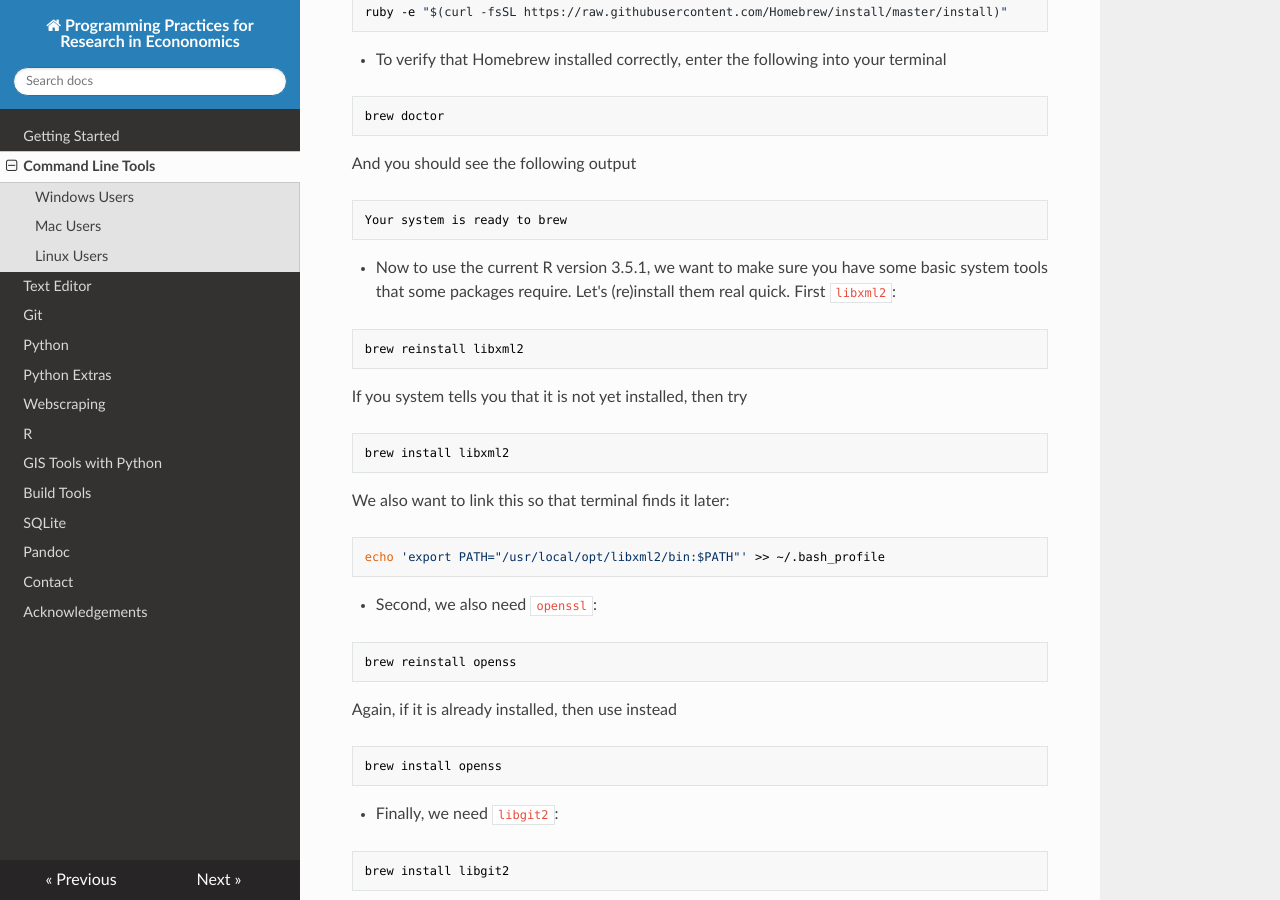
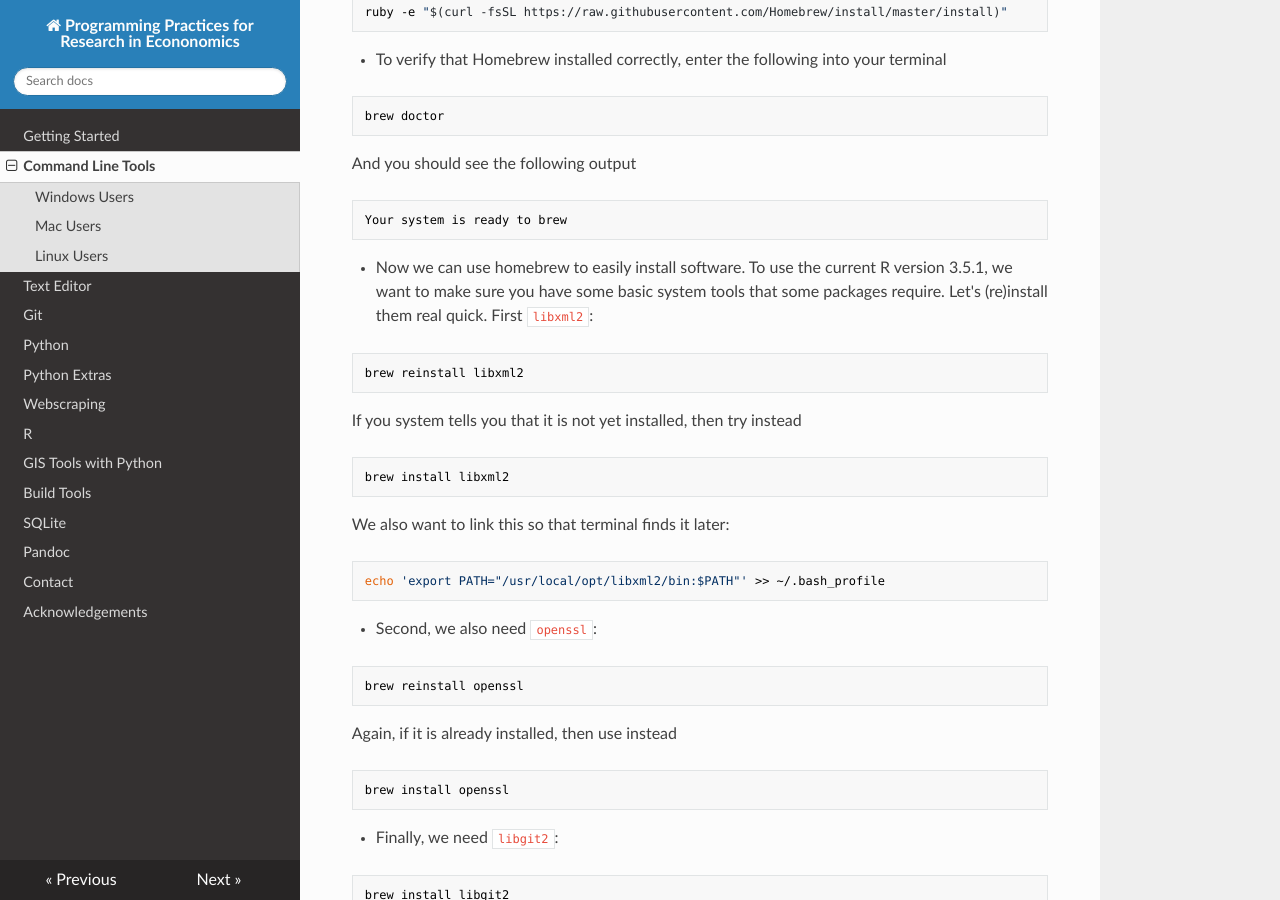
Before and after one commit to pp4rs/DEPRECATED-installation-guide, an MkDocs documentation site: the page built from docs/commandLine.md, in a window 1280 px wide and 900 px high, scrolled down 1554 px. Built offline with MkDocs 1.6.1, drawn with Linux system fonts in a browser that asks for light colours; nearby versions of some CDN libraries; old or Windows-style settings are respelled for this version of MkDocs.

Commit message:
fixed typos in command line

````diff
--- a/docs/commandLine.md
+++ b/docs/commandLine.md
@@ -60,12 +60,12 @@ And you should see the following output
 Your system is ready to brew
 ```
 
-* Now to use the current R version 3.5.1, we want to make sure you have some basic system tools that some packages require. Let's (re)install them real quick. First `libxml2`:
+* Now we can use homebrew to easily install software. To use the current R version 3.5.1, we want to make sure you have some basic system tools that some packages require. Let's (re)install them real quick. First `libxml2`:
 
 ```bash
 brew reinstall libxml2
 ```
-If you system tells you that it is not yet installed, then try
+If you system tells you that it is not yet installed, then try instead
 
 ```bash
 brew install libxml2
@@ -80,13 +80,13 @@ echo 'export PATH="/usr/local/opt/libxml2/bin:$PATH"' >> ~/.bash_profile
 * Second, we also need `openssl`:
 
 ```bash
-brew reinstall openss
+brew reinstall openssl
 ```
 
 Again, if it is already installed, then use instead
 
 ```bash
-brew install openss
+brew install openssl
 ```
 
 * Finally, we need `libgit2`:
````
